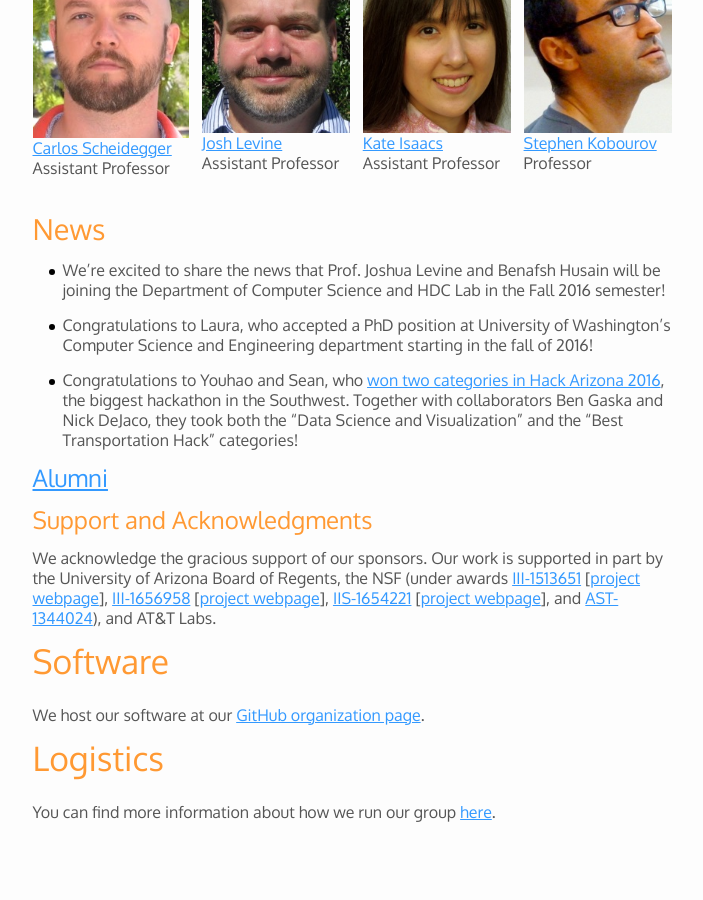
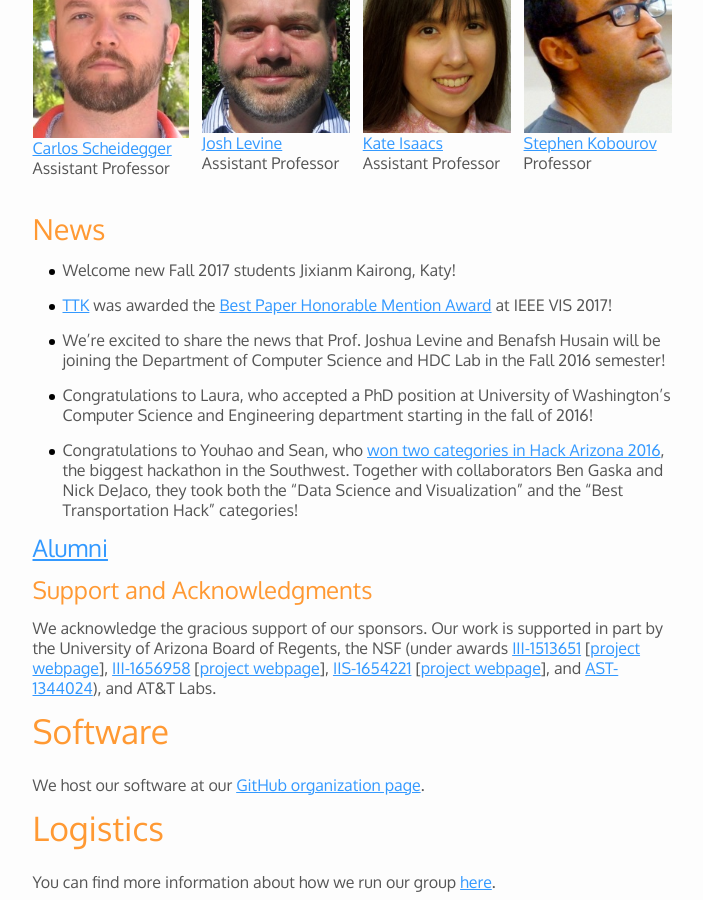
Before and after one commit to hdc-arizona/hdc-arizona.github.io, a Jekyll site: the page built from index.md, in a window 1280 px wide and 900 px high, scrolled down 1185 px. Shown: the whole window, without its empty margins (135-838 px from the left). Built offline with Jekyll 4.4.1, drawn with Linux system fonts in a browser that asks for light colours; before the commit the page ends 2042 px from its top, so only the background shows below that.

Commit message:
Updated news

```diff
--- a/index.md
+++ b/index.md
@@ -61,6 +61,10 @@ We are part of the
 
 ## News
 
+* Welcome new Fall 2017 students Jixianm Kairong, Katy!
+
+* [TTK](https://topology-tool-kit.github.io/) was awarded the [Best Paper Honorable Mention Award](http://ieeevis.org/year/2017/info/papers) at IEEE VIS 2017!
+
 * We're excited to share the news that Prof. Joshua Levine and Benafsh
   Husain will be joining the Department of Computer Science and HDC
   Lab in the Fall 2016 semester!
```
